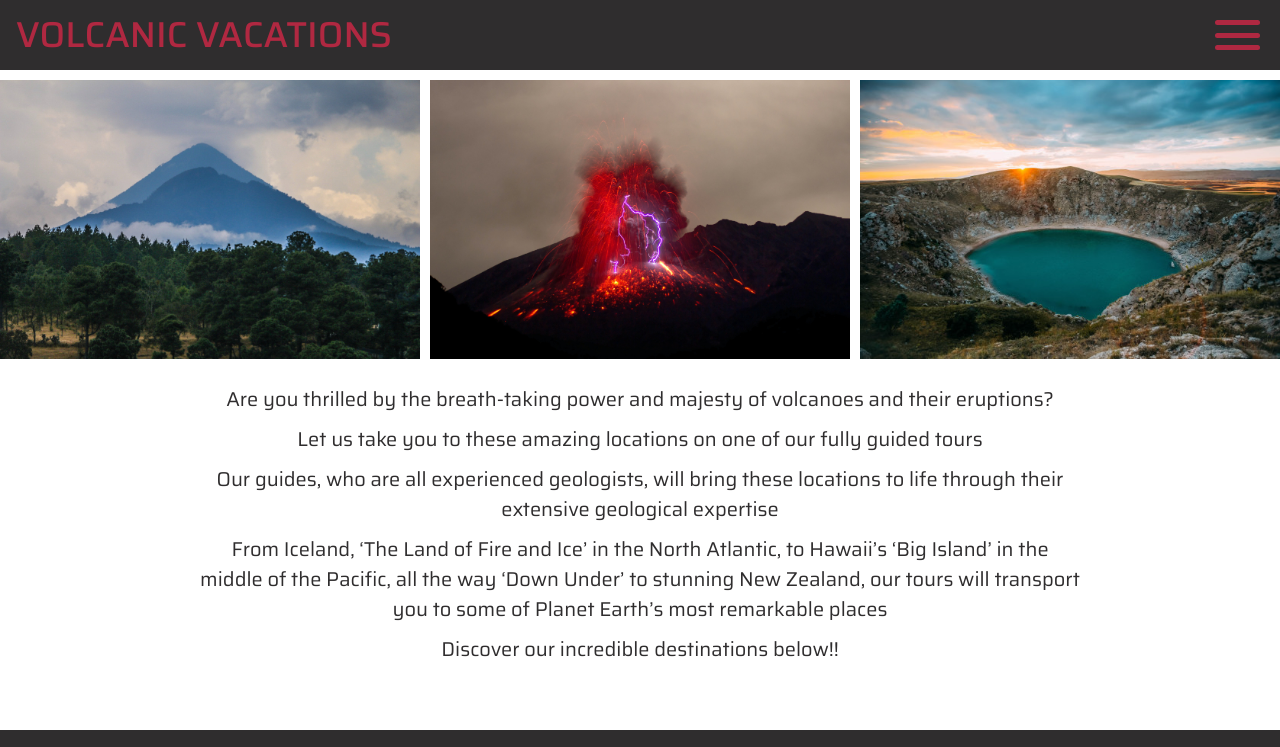
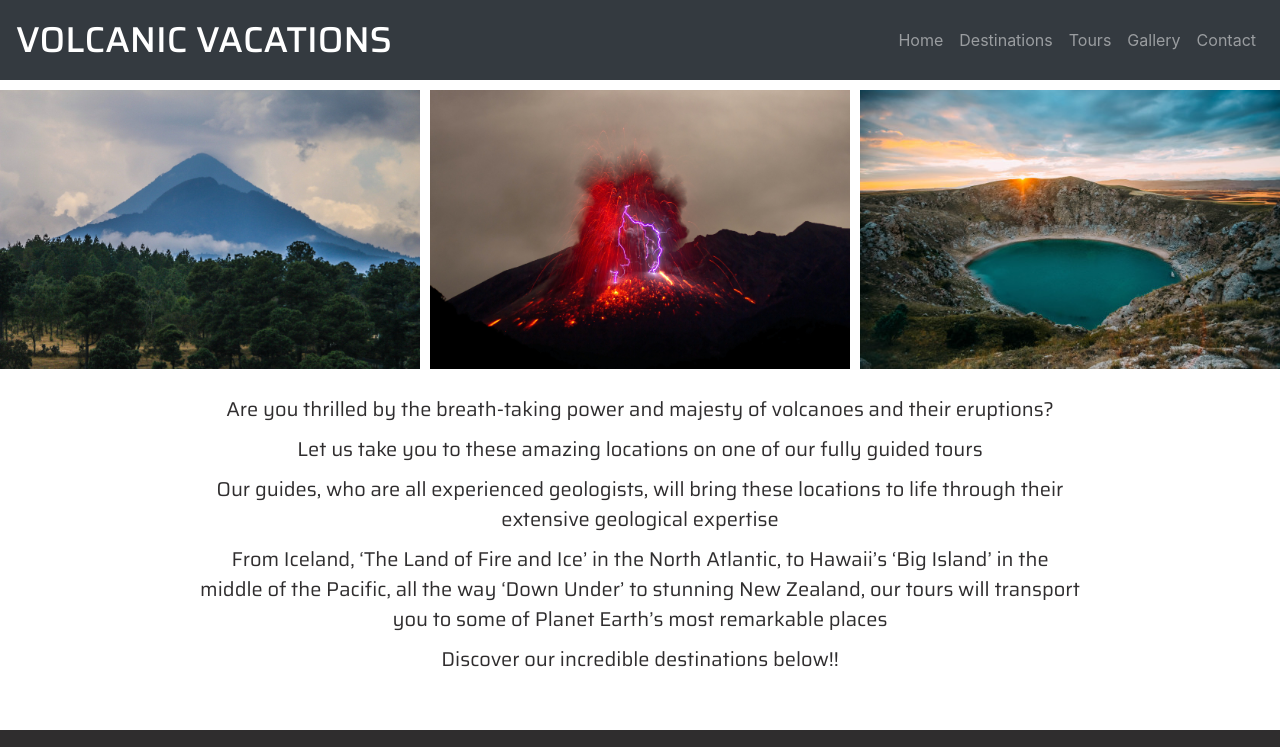
Before and after one commit to sruss07/MS1-Project-Volcano-Vacations, a plain HTML site: page index.html in a window 1280 px wide. Shown: the top 747 px of the page. Drawn offline with nearby package versions, Linux system fonts and the light colour scheme.

Commit message:
Improved html for navbar

```diff
--- a/assets/css/style.css
+++ b/assets/css/style.css
@@ -49,7 +49,7 @@ body {
    text-transform: none;
 }
 
-.brand-name {
+.navbar-brand {
     color: #b02841;
     font-family: Saira, sans-serif;
     font-size: 36px;
--- a/index.html
+++ b/index.html
@@ -4,31 +4,37 @@
     <meta charset="UTF-8">
     <meta name="viewport" content="width=device-width, initial-scale=1.0">
     <meta http-equiv="X-UA-Compatible" content="ie=edge">
-    <link rel="stylesheet" href="https://stackpath.bootstrapcdn.com/bootstrap/4.5.2/css/bootstrap.min.css" type="text/css" />
-    <link rel="stylesheet" href="https://stackpath.bootstrapcdn.com/font-awesome/4.7.0/css/font-awesome.min.css" type="text/css" />
+    <link rel="stylesheet" href="https://stackpath.bootstrapcdn.com/bootstrap/4.5.2/css/bootstrap.min.css" integrity="sha384-JcKb8q3iqJ61gNV9KGb8thSsNjpSL0n8PARn9HuZOnIxN0hoP+VmmDGMN5t9UJ0Z" crossorigin="anonymous">
     <link rel="stylesheet" href="https://use.fontawesome.com/releases/v5.6.3/css/all.css" integrity="sha384-UHRtZLI+pbxtHCWp1t77Bi1L4ZtiqrqD80Kn4Z8NTSRyMA2Fd33n5dQ8lWUE00s/" crossorigin="anonymous">
-    <link rel="stylesheet" href="assets/css/style.css">
-    <script src="assets/js/script.js" defer></script>
+    <link rel="stylesheet" type="text/css" href="assets/css/style.css">
     <title>Volcanic Vacations</title>
 </head>
 <body>
-    <nav class="navbar">
-        <div class="brand-name">Volcanic Vacations</div>
-            <a href="index.html" class="toggle-button">
-                <span class="bar"></span>
-                <span class="bar"></span>
-                <span class="bar"></span>
-            </a>
-        <div class="navbar-link">
-            <ul>
-                <li><a class="active" href="index.html">Home</a></li>
-                <li><a href="destinations.html">Destinations</a></li>
-                <li><a href="tours.html">Tours</a></li>
-                <li><a href="gallery.html">Gallery</a></li>
-                <li><a href="contact.html">Contact</a></li>
-            </ul>
-        </div>
-    </nav>
+     <nav  class="navbar navbar-expand-md navbar-dark bg-dark">
+        <a href="#" class="navbar-brand">Volcanic Vacations</a>
+            <button class="navbar-toggler" data-toggle="collapse" data-target="#navbarmenu">
+                <span class="navbar-toggler-icon"></span>
+            </button>
+            <div class="collapse navbar-collapse" id="navbarmenu">
+              <ul class="navbar-nav ml-auto">
+                    <li class="nav-item">
+                        <a class="nav-link" href="index.html">Home</a></li>
+                    <li>
+                        <a class="nav-link" href="destinations.html">Destinations</a></li>
+                    <li>
+                        <a class="nav-link" href="tours.html">Tours</a></li>
+                    <li>
+                        <a class="nav-link" href="gallery.html">Gallery</a></li>
+                    <li>
+                        <a class="nav-link" href="contact.html">Contact</a></li>
+                </ul>
+            </div>
+     </nav>
+
+
+
+
+
 
     <div class="row">
         <div class="column-home-page-photos">
@@ -66,6 +72,9 @@
         </div>
     </footer>
 
+    <script src="https://code.jquery.com/jquery-3.5.1.slim.min.js" integrity="sha384-DfXdz2htPH0lsSSs5nCTpuj/zy4C+OGpamoFVy38MVBnE+IbbVYUew+OrCXaRkfj" crossorigin="anonymous"></script>
+    <script src="https://cdn.jsdelivr.net/npm/popper.js@1.16.1/dist/umd/popper.min.js" integrity="sha384-9/reFTGAW83EW2RDu2S0VKaIzap3H66lZH81PoYlFhbGU+6BZp6G7niu735Sk7lN" crossorigin="anonymous"></script>
+    <script src="https://stackpath.bootstrapcdn.com/bootstrap/4.5.2/js/bootstrap.min.js" integrity="sha384-B4gt1jrGC7Jh4AgTPSdUtOBvfO8shuf57BaghqFfPlYxofvL8/KUEfYiJOMMV+rV" crossorigin="anonymous"></script>
 
 </body>
 </html>
```
